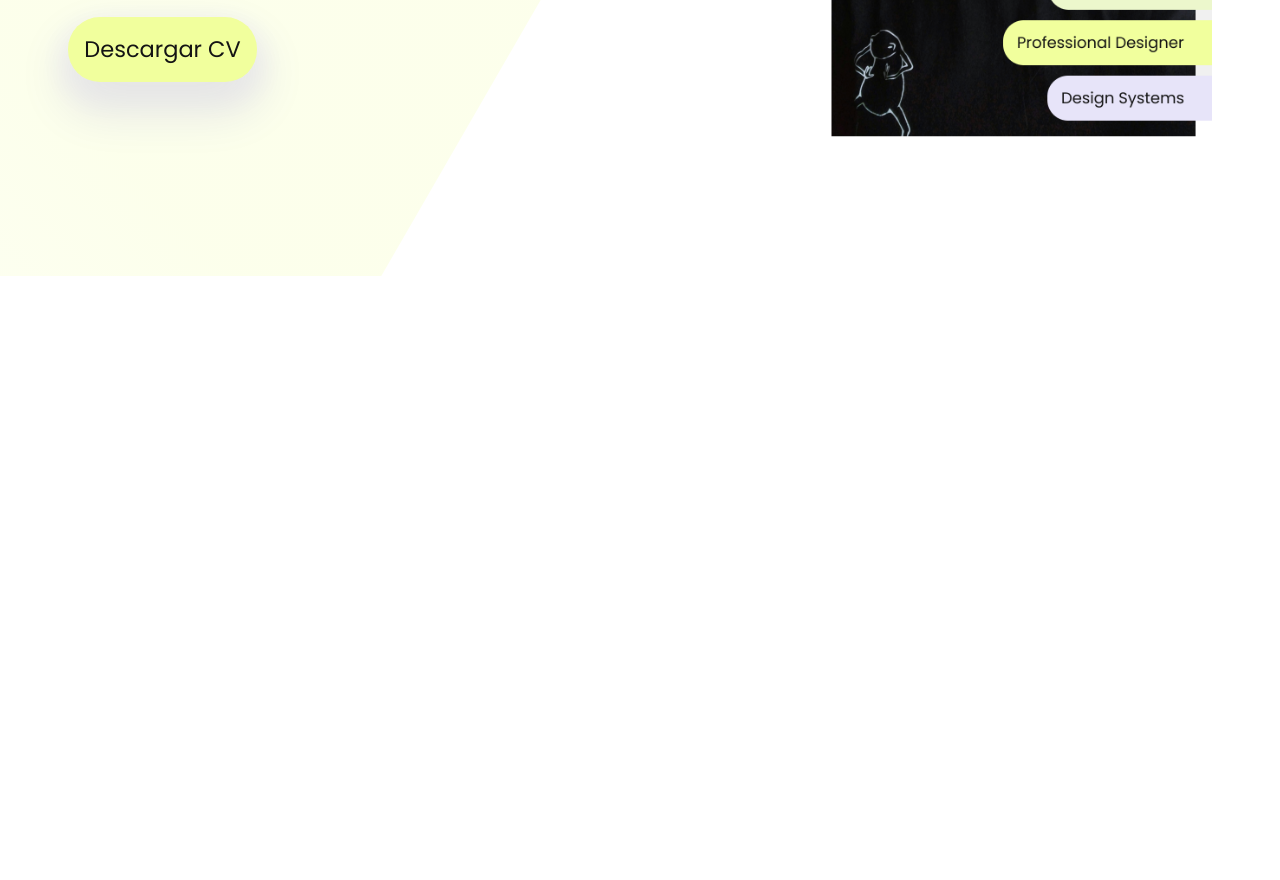
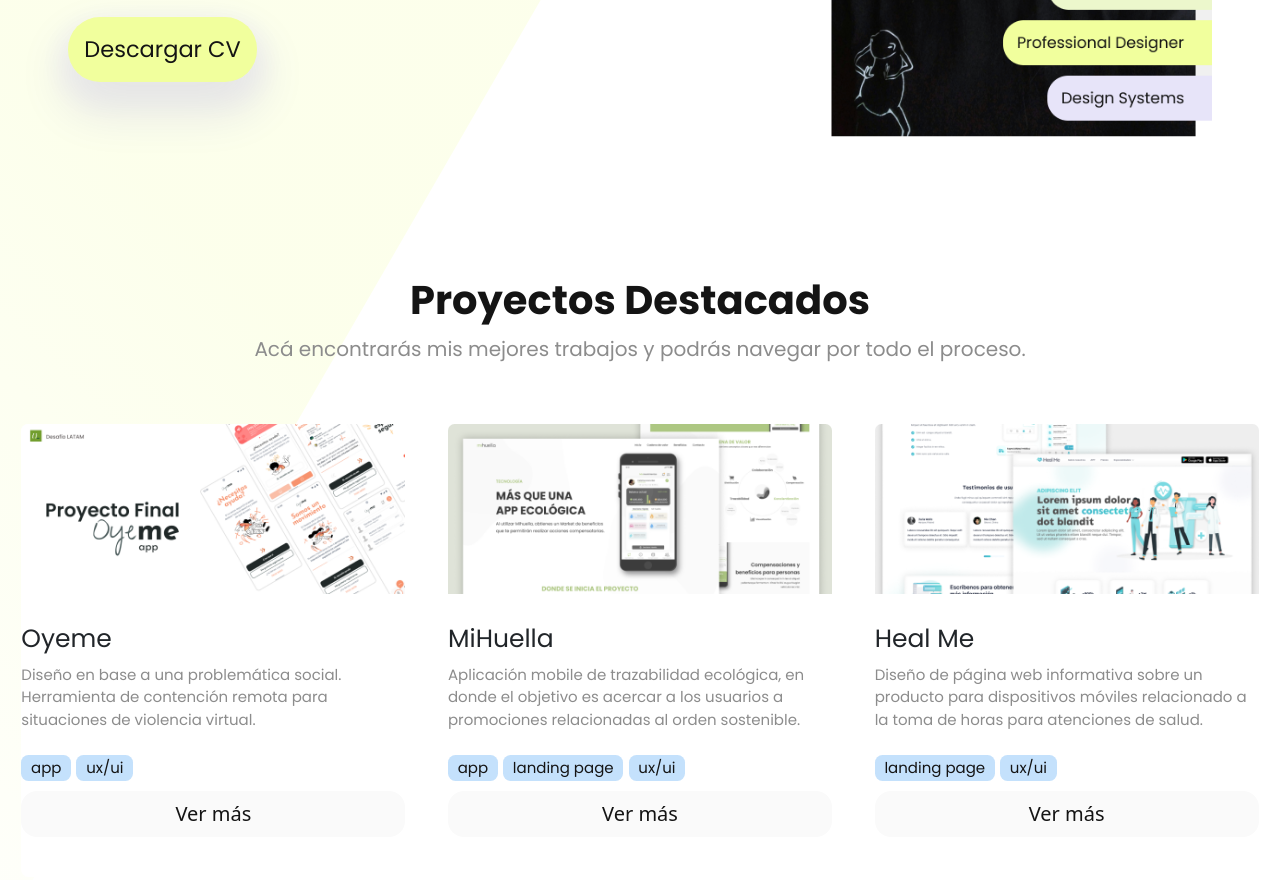
Before and after one commit to PradoRenata/PFPrado, a plain HTML site: page index.html in a window 1280 px wide. Shown: the part 554-1434 px from the top of the page. Before the commit the page ends 830 px from the top, so only its background shows below. Drawn offline with nearby package versions, Linux system fonts and the light colour scheme.

Commit message:
Agregué sección proyectos destacados en home

```diff
--- a/css/style.css
+++ b/css/style.css
@@ -11,6 +11,16 @@ html {
 body {
   background-image: url("../img/background.svg");
   position: absolute; }
+  body h2 {
+    font-family: 'Poppins', sans-serif;
+    font-weight: 700;
+    font-size: 2rem;
+    color: #141414; }
+  body h5 {
+    font-family: 'Poppins', sans-serif;
+    font-weight: 400;
+    font-size: 1.25rem;
+    color: #141414; }
   body p {
     font-family: 'Poppins', sans-serif;
     font-weight: 400;
@@ -43,3 +53,27 @@ body {
     .hero button:hover {
       color: #fff;
       background-color: #141414; }
+
+.projects .card {
+  border: none;
+  padding: 0; }
+
+.projects .card-body {
+  padding: 0; }
+  .projects .card-body p {
+    font-size: 0.75rem; }
+  .projects .card-body span {
+    background-color: #C4E1FC;
+    color: #141414;
+    font-family: 'Poppins', sans-serif;
+    font-size: 0.75rem;
+    font-weight: 400; }
+  .projects .card-body a {
+    display: block;
+    text-decoration: none;
+    color: #141414;
+    background-color: #fafafa;
+    padding: 8px 16px;
+    border-radius: 16px; }
+    .projects .card-body a:hover {
+      background-color: #F1FF9D; }
--- a/index.html
+++ b/index.html
@@ -5,7 +5,7 @@
     <meta name="viewport" content="width=device-width, initial-scale=1.0">
     <link rel="preconnect" href="https://fonts.googleapis.com">
     <link rel="preconnect" href="https://fonts.gstatic.com" crossorigin>
-    <link href="https://fonts.googleapis.com/css2?family=Montserrat:wght@100;400;700&family=Poppins:wght@400;500;900&display=swap" rel="stylesheet">
+    <link href="https://fonts.googleapis.com/css2?family=Montserrat:wght@100;400;700&family=Poppins:wght@400;500;700;900&display=swap" rel="stylesheet">
     <link href="https://cdn.jsdelivr.net/npm/bootstrap@5.3.1/dist/css/bootstrap.min.css" rel="stylesheet" integrity="sha384-4bw+/aepP/YC94hEpVNVgiZdgIC5+VKNBQNGCHeKRQN+PtmoHDEXuppvnDJzQIu9" crossorigin="anonymous">
     <link rel="stylesheet" href="css/style.css">
     <title>Portafolio Profesional - Renata Prado</title>
@@ -53,6 +53,45 @@
             </div>
           </div>
         </div>
+        <div class="container-fluid projects my-5">
+          <div class="text-center my-5">
+            <h2>Proyectos Destacados</h2>
+            <p>Acá encontrarás mis mejores trabajos y podrás navegar por todo el proceso.</p>
+          </div>
+          <div class="row justify-content-around my-5">
+            <div class="card col-4" style="width: 30%;">
+              <img src="./img/project_1.png" class="card-img-top" alt="oyeme">
+              <div class="card-body py-4">
+                <h5 class="card-title">Oyeme</h5>
+                <p class="card-text">Diseño en base a una problemática social. Herramienta de contención remota para situaciones de violencia virtual.</p>
+                <span class="badge">app</span>
+                <span class="badge">ux/ui</span>
+                <a href="#" class="my-2 text-center">Ver más</a>
+              </div>
+            </div>
+            <div class="card col-4" style="width: 30%;">
+              <img src="./img/project_2.png" class="card-img-top" alt="mi huella">
+              <div class="card-body py-4">
+                <h5 class="card-title">MiHuella</h5>
+                <p class="card-text">Aplicación mobile de trazabilidad ecológica, en donde el objetivo es acercar a los usuarios a promociones relacionadas al orden sostenible.</p>
+                <span class="badge">app</span>
+                <span class="badge">landing page</span>
+                <span class="badge">ux/ui</span>
+                <a href="#" class="my-2 text-center">Ver más</a>
+              </div>
+            </div>
+            <div class="card col-4" style="width: 30%;">
+              <img src="./img/project_3.png" class="card-img-top" alt="heal me">
+              <div class="card-body py-4">
+                <h5 class="card-title">Heal Me</h5>
+                <p class="card-text">Diseño de página web informativa sobre un producto para dispositivos móviles relacionado a la toma de horas para atenciones de salud.</p>
+                <span class="badge">landing page</span>
+                <span class="badge">ux/ui</span>
+                <a href="#" class="my-2 text-center">Ver más</a>
+              </div>
+            </div>
+          </div>
+        </div>
     </main>
 
     <footer>
```
Also changed, not shown: pages/about.html (+1 -1 lines), pages/contact.html (+1 -1 lines), pages/experiencie.html (+1 -1 lines), pages/projects.html (+1 -1 lines).
